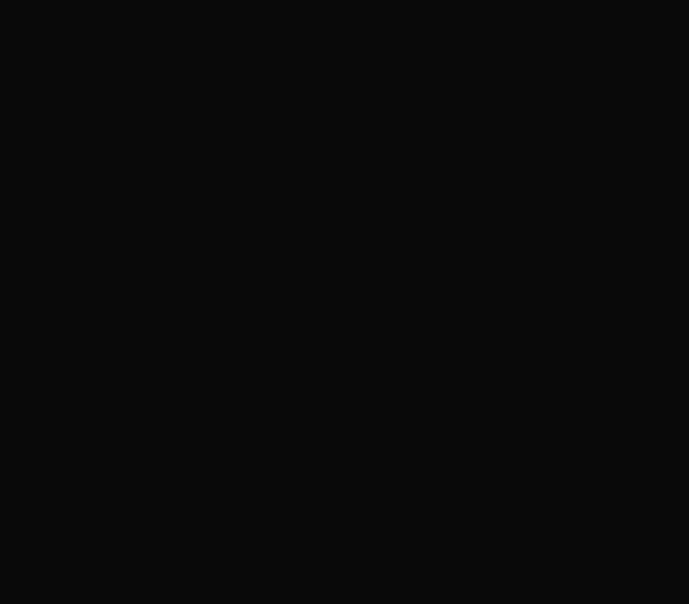
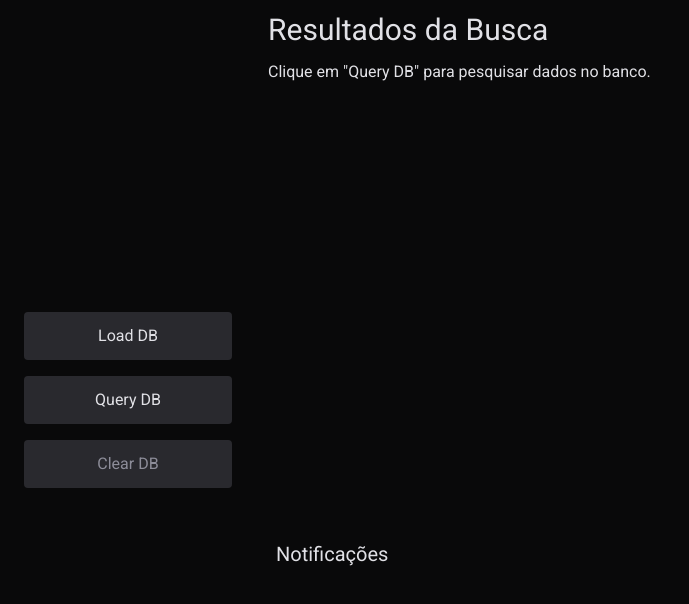
Before and after one commit to TiagoFreitas03/app-collection, a React (Vite) app: page /first-db-app in a window 1280 px wide. Before the commit this address had no page. Shown: the top 604 px of the page, without its empty margins (0-689 px from the left). Built offline with nearby package versions, Linux system fonts and the light colour scheme.

Commit message:
Aplicação first-db-app

```diff
--- a/src/App.tsx
+++ b/src/App.tsx
@@ -7,6 +7,7 @@
 import { CountdownTimer } from './apps/CountdownTimer'
 import { Csv2Json } from './apps/Csv2Json'
 import { DollarsToCents } from './apps/DollarsToCents'
+import { FirstDatabaseApp } from './apps/FirstDatabaseApp'
 
 const Home = () => {
 	return (
@@ -18,6 +19,7 @@
 			<Link to='/countdown-timer'>Countdown Timer</Link>
 			<Link to='/csv-2-json'>CSV 2 JSON</Link>
 			<Link to='/dollars-to-cents'>Dollars To Cents</Link>
+			<Link to='/first-db-app'>First DB App</Link>
 		</div>
 	)
 }
@@ -32,8 +34,9 @@
 				<Route path='/calculator' element={<Calculator />} />
 				<Route path='/cause-effect' element={<CauseEffect />} />
 				<Route path='/countdown-timer' element={<CountdownTimer />} />
-				<Route path='/csv-2-json' element={<Csv2Json/>} />
-				<Route path='/dollars-to-cents' element={<DollarsToCents/>} />
+				<Route path='/csv-2-json' element={<Csv2Json />} />
+				<Route path='/dollars-to-cents' element={<DollarsToCents />} />
+				<Route path='/first-db-app' element={<FirstDatabaseApp />} />
 			</Routes>
 		</BrowserRouter>
 	)
--- /dev/null
+++ b/src/apps/FirstDatabaseApp/Customer.ts
@@ -0,0 +1,35 @@
+import { dateToString } from "../../utils/convertions"
+
+export interface Customer {
+	// id de usuário
+	userId: number
+
+	// nome do cliente
+	name: string
+
+	// e-mail do cliente
+	email: string
+
+	// data do último pedido
+	lastOrder: string
+
+	// total de compras no último ano
+	totalSales: number
+}
+
+export const sample: Customer[] = [
+	{
+		userId: 444,
+		name: 'Bill',
+		email: 'bill@company.com',
+		lastOrder: dateToString(new Date(2022, 4, 26)),
+		totalSales: 100
+	},
+	{
+		userId: 555,
+		name: 'Donna',
+		email: 'donna@home.org',
+		lastOrder: dateToString(new Date(2022, 9, 16)),
+		totalSales: 50
+	}
+]
--- /dev/null
+++ b/src/apps/FirstDatabaseApp/NotificationsPanel.tsx
@@ -0,0 +1,17 @@
+interface NotificationsPanelProps {
+	messages: string[]
+}
+
+export function NotificationsPanel({ messages }: NotificationsPanelProps) {
+	return (
+		<div className="p-2 text-sm w-full">
+			<h2 className="text-xl pb-2">Notificações</h2>
+
+			<div className="h-[25vh] overflow-y-auto p-1">
+				{messages.map((message, index) => {
+					return <p key={index} className="border border-gray-500 p-2">{message}</p>
+				})}
+			</div>
+		</div>
+	)
+}
--- /dev/null
+++ b/src/apps/FirstDatabaseApp/ResultSet.tsx
@@ -0,0 +1,58 @@
+import { ReactNode } from 'react'
+
+import { Customer } from './Customer'
+
+interface ResultSetProps {
+	queryExecuted: boolean
+	customers: Customer[]
+}
+
+interface CellProps {
+	children: ReactNode
+}
+
+export function ResultSet({ queryExecuted, customers }: ResultSetProps) {
+	const Cell = ({ children }: CellProps) => {
+		return <td className="border border-gray-500 px-2 py-5">{children}</td>
+	}
+
+	return (
+		<div className="h-[65vh]">
+			<h1 className="text-3xl pb-3">Resultados da Busca</h1>
+
+			{queryExecuted ? (
+				customers.length > 0 ? (
+					<table className="w-full text-left border-collapse border border-gray-500">
+						<thead>
+							<tr>
+								<th className="px-2 py-5 border border-gray-500">Id do usuário</th>
+								<th className="px-2 py-5 border border-gray-500">Nome</th>
+								<th className="px-2 py-5 border border-gray-500">E-mail</th>
+								<th className="px-2 py-5 border border-gray-500">Data do último pedido</th>
+								<th className="px-2 py-5 border border-gray-500">Compras no último ano</th>
+							</tr>
+						</thead>
+
+						<tbody>
+							{customers.map(customer => {
+								return (
+									<tr key={customer.userId}>
+										<Cell>{customer.userId}</Cell>
+										<Cell>{customer.name}</Cell>
+										<Cell>{customer.email}</Cell>
+										<Cell>{customer.lastOrder}</Cell>
+										<Cell>{customer.totalSales}</Cell>
+									</tr>
+								)
+							})}
+						</tbody>
+					</table>
+				) : (
+					<p>Nenhum resultado encontrado (Banco de dados vazio).</p>
+				)
+			) : (
+				<p>Clique em "Query DB" para pesquisar dados no banco.</p>
+			)}
+		</div>
+	)
+}
--- /dev/null
+++ b/src/apps/FirstDatabaseApp/index.tsx
@@ -0,0 +1,124 @@
+import { useState } from 'react'
+
+import { Customer, sample } from './Customer'
+import { ResultSet } from './ResultSet'
+import { NotificationsPanel } from './NotificationsPanel'
+import { datetimeToString } from '../../utils/convertions'
+
+const DBNAME = 'customer_db'
+
+export function FirstDatabaseApp() {
+	const [dataLoaded, setDataLoaded] = useState(false)
+	const [queryExecuted, setQueryExecuted] = useState(false)
+
+	const [customers, setCustomers] = useState<Customer[]>([])
+	const [notifications, setNotifications] = useState<string[]>([])
+
+	function loadDB() {
+		if (!dataLoaded) {
+			const messages = [datetimeToString(new Date()) + ' - Loading customers']
+			const request = indexedDB.open(DBNAME, 1)
+
+			request.onupgradeneeded = (event: any) => {
+				const db = event.target.result
+				const objectStore = db.createObjectStore('customers', { keyPath: 'userId' })
+
+				objectStore.createIndex('name', 'name', { unique: false })
+				objectStore.createIndex('email', 'email', { unique: true })
+
+				sample.forEach((customer) => { objectStore.put(customer) })
+				db.close()
+			}
+
+			messages.push(datetimeToString(new Date()) + ' - Finished load customers database')
+			setNotifications([...notifications, ...messages])
+			setDataLoaded(true)
+		}
+	}
+
+	function queryDB() {
+		const messages = [datetimeToString(new Date()) + ' - Querying customers']
+		const request = indexedDB.open(DBNAME, 1)
+
+		request.onsuccess = (event: any) => {
+			const db = event.target.result
+			const transaction = db.transaction('customers', 'readwrite')
+			const objectStore = transaction.objectStore("customers")
+			const request = objectStore.getAll()
+
+			request.onsuccess = () => {
+				const data = request.result.map((row: any) => { return {...row} })
+				setCustomers(data)
+			}
+		}
+
+		messages.push(datetimeToString(new Date()) + ' - Finished query customers')
+		setNotifications([...notifications, ...messages])
+		setQueryExecuted(true)
+	}
+
+	function clearDB() {
+		if (dataLoaded) {
+			const messages = [datetimeToString(new Date()) + ' - Deleting all customers']
+			const request = indexedDB.open(DBNAME, 1)
+
+			request.onsuccess = (event: any) => {
+				const db = event.target.result
+				const transaction = db.transaction('customers', 'readwrite')
+
+				transaction.oncomplete = () => alert('All rows removed!')
+
+				const objectStore = transaction.objectStore('customers')
+				const getAllKeysRequest = objectStore.getAllKeys()
+
+				getAllKeysRequest.onsuccess = () => {
+					getAllKeysRequest.result.forEach((key: any) => objectStore.delete(key))
+				}
+			}
+
+			messages.push(datetimeToString(new Date()) + ' - Deleted all rows from Customers database')
+			setNotifications([...notifications, ...messages])
+			setDataLoaded(false)
+			setQueryExecuted(false)
+
+			indexedDB.deleteDatabase(DBNAME)
+		}
+	}
+
+	return (
+		<div className="flex min-h-screen">
+			<div className="w-[20%] text-center p-3 my-auto">
+				<button
+					onClick={loadDB}
+					disabled={dataLoaded}
+					className="bg-gray-600 w-[90%] py-3 my-2 disabled:text-gray-300 disabled:cursor-default rounded"
+				>
+					Load DB
+				</button>
+
+				<button
+					onClick={queryDB}
+					className="bg-gray-600 w-[90%] py-3 my-2 rounded"
+				>
+					Query DB
+				</button>
+
+				<button
+					onClick={clearDB}
+					disabled={!dataLoaded}
+					className="bg-gray-600 w-[90%] py-3 my-2 disabled:text-gray-300 disabled:cursor-default rounded"
+				>
+					Clear DB
+				</button>
+			</div>
+
+			<div className="w-[80%] p-3">
+				<ResultSet queryExecuted={queryExecuted} customers={customers} />
+
+				<div className="flex h-[30vh]">
+					<NotificationsPanel messages={notifications} />
+				</div>
+			</div>
+		</div>
+	)
+}
```
